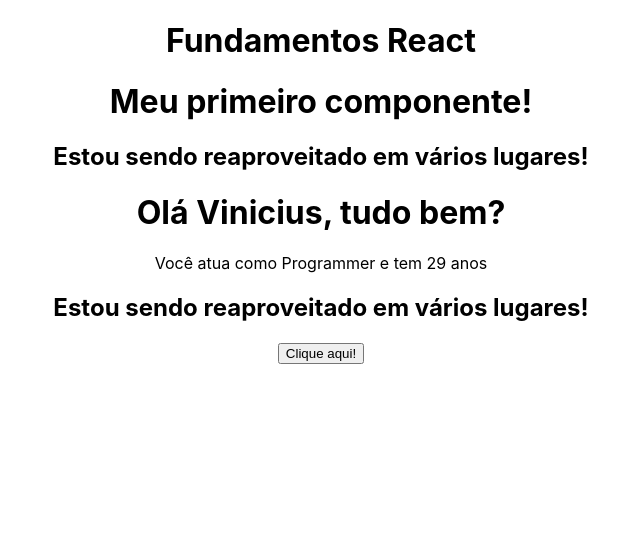
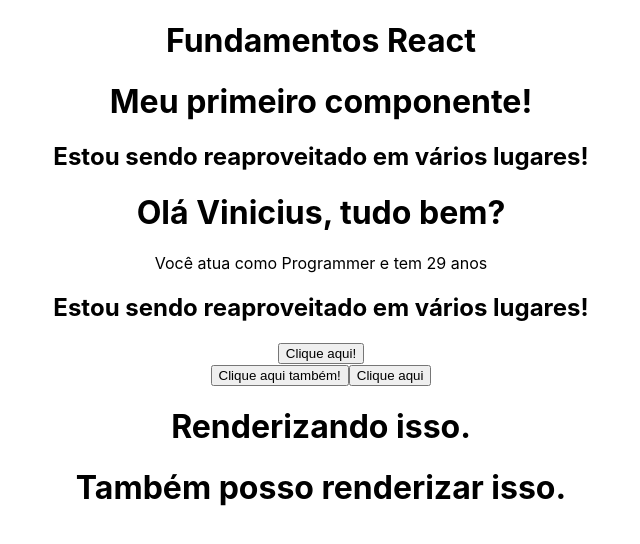
Before and after one commit to viniciuslemos93/curso-react, a React (Create React App) app in the folder 2_FUNDAMENTOS/fundamentos/: page / in a window 1280 px wide. Shown: the top 544 px of the page, without its empty margins (319-959 px from the left). Built offline with nearby package versions, Linux system fonts and the light colour scheme.

Commit message:
feat: colocando jsx fora do return do componente

```diff
--- a/2_FUNDAMENTOS/fundamentos/src/components/Events.js
+++ b/2_FUNDAMENTOS/fundamentos/src/components/Events.js
@@ -3,6 +3,16 @@
     const handleMyEvent = (e) => {
         {/*O parâmetro "e" são os dados que o evento contém  */}
         console.log(e)
+
+        console.log("Ativou o evento!")
+    };
+
+    const renderSomething = (x) => {
+        if (x) {
+            return <h1>Renderizando isso.</h1>
+        }else {
+            return <h1>Também posso renderizar isso.</h1>
+        }
     }
 
     return (
@@ -11,6 +21,23 @@
                 {/*Ao chamar o evento, se colocar parênteses () ele chama o evento ao carregar a página*/}
                 <button onClick={handleMyEvent}>Clique aqui!</button>
             </div>
+            <div>
+                <button onClick={() => console.log("Clicou na Arrowfunction direto no evento!")}>
+                    Clique aqui também!
+                </button>
+                <button
+                    onClick={() => {
+                        {/*Desta maneira por ser uma função maior, não é indicado fazer assim com a função direto no evento! */}
+                        if(true) {
+                            console.log("Aqui não é indicado fazer!");
+                        }
+                    }}
+                >
+                    Clique aqui
+                </button>
+            </div>
+            {renderSomething(true)}
+            {renderSomething(false)}
         </div>
     );
 };
```
